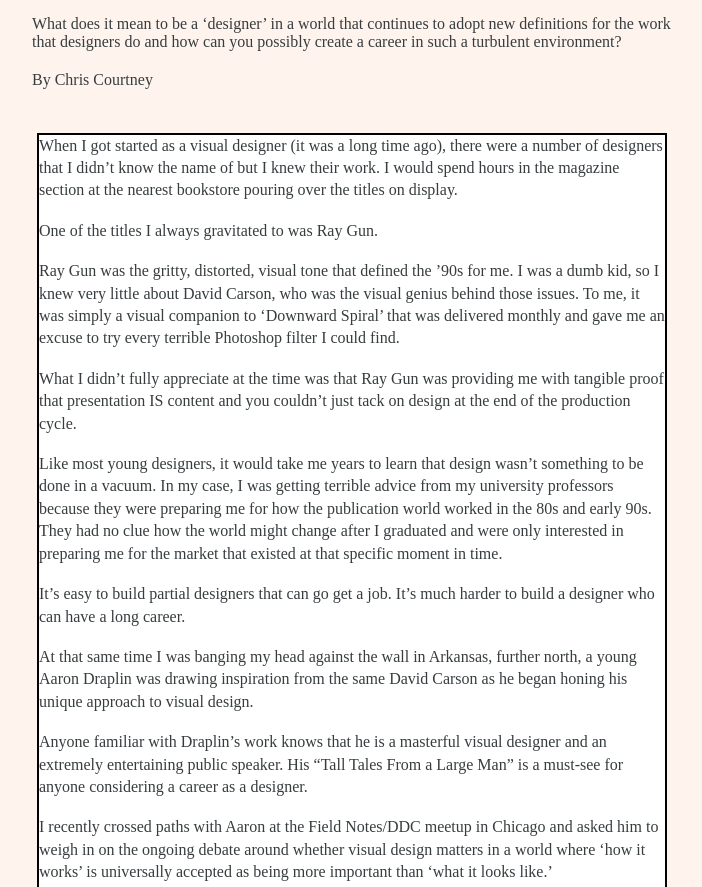
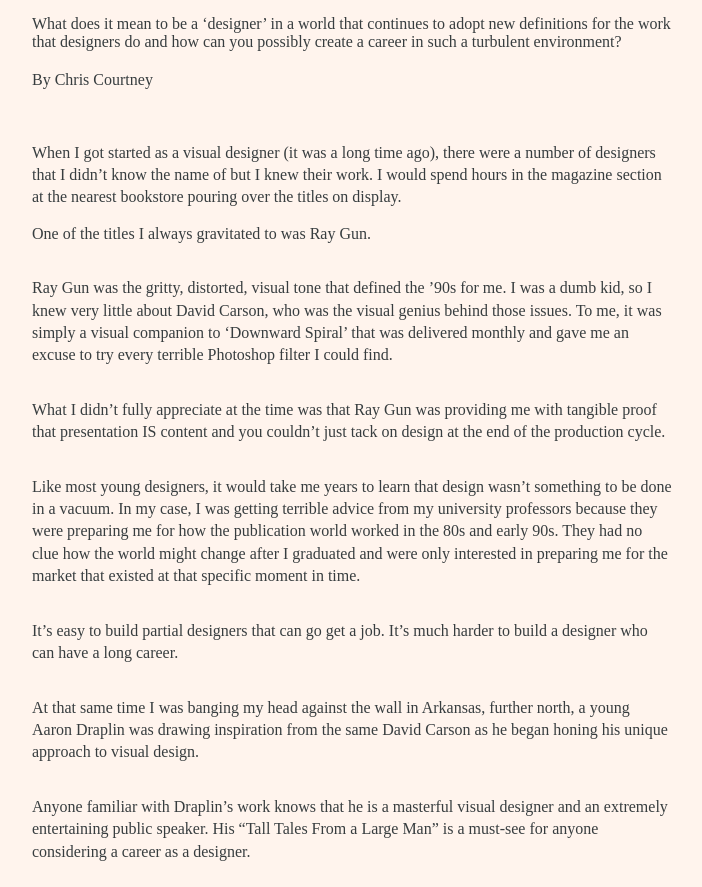
Before and after one commit to blissfullah/css-exercise-two, a plain HTML site: page index.html in a window 1280 px wide. Shown: the part 642-1529 px from the top of the page, without its empty margins (288-990 px from the left). Drawn offline with Linux system fonts and the light colour scheme; files whose address does not match are found by name.

Commit message:
changed css/html

```diff
--- a/css/style.css
+++ b/css/style.css
@@ -14,10 +14,12 @@ h1 {
 p {
   font-size: 16px; /* 16px */
   line-height: 140%;
+  margin-bottom: 14px;
 }
 
 nav {
-  background-color: rgba (0,0,0,.5);
+  /* choose any color here, as long as the contrast works with the text color */
+  background-color: #eee3dc;
   float: left;
   position: fixed;
   width: 100%;
@@ -71,6 +73,6 @@ article {
 }
 
 .container {
-  margin: 0 auto;
+  margin: auto;
   width: 50%;
 }
--- a/index.html
+++ b/index.html
@@ -38,11 +38,7 @@
         <br>
       </header>
       <div class="story-text">
-        <div style="background-color: #fff; border: 2px solid black;
-            margin-top: 5px; margin-right: 5px;
-            margin-bottom: 5px; margin-left: 5px;">
         <p>When I got started as a visual designer (it was a long time ago), there were a number of designers that I didn’t know the name of but I knew their work. I would spend hours in the magazine section at the nearest bookstore pouring over the titles on display.</p>
-        <br>
         <p>One of the titles I always gravitated to was Ray Gun.</p>
         <br>
         <p>Ray Gun was the gritty, distorted, visual tone that defined the ’90s for me. I was a dumb kid, so I knew very little about David Carson, who was the visual genius behind those issues. To me, it was simply a visual companion to ‘Downward Spiral’ that was delivered monthly and gave me an excuse to try every terrible Photoshop filter I could find.</p>
```
